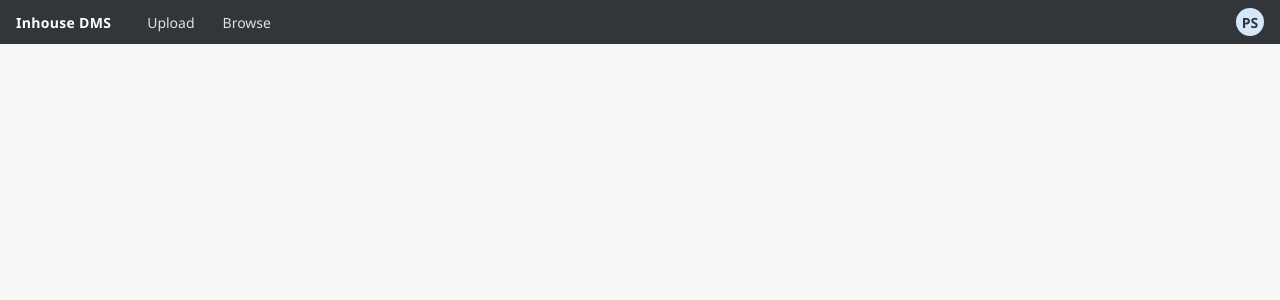
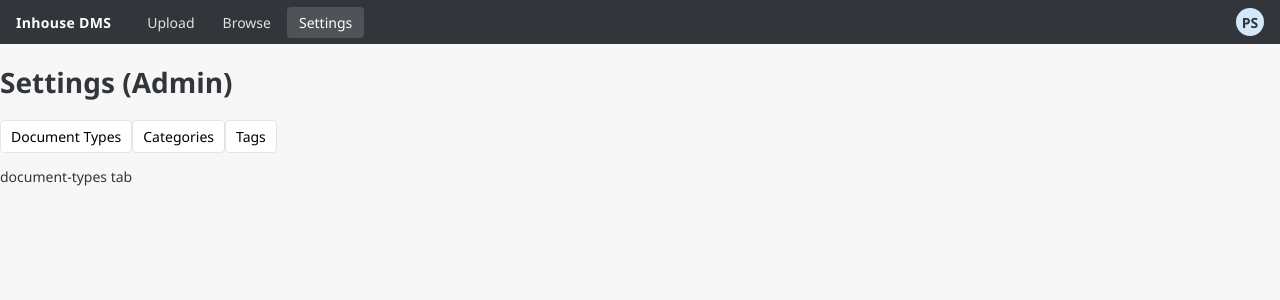
Before and after one commit to pisita93/Inhouse-Document-Management, a React (Vite) app in the folder client/: page /settings in a window 1280 px wide. Shown: the top 300 px of the page. Built offline with nearby package versions, Linux system fonts and the light colour scheme.

Commit message:
feat(client): /settings page with three-tab scaffolding and ShellBar entry

```diff
--- a/client/src/App.tsx
+++ b/client/src/App.tsx
@@ -3,6 +3,7 @@ import { useEffect } from 'react';
 import { UploadPage } from './pages/UploadPage.js';
 import { BrowsePage } from './pages/BrowsePage.js';
 import { DocumentDetailPage } from './pages/DocumentDetailPage.js';
+import { SettingsPage } from './pages/SettingsPage.js';
 import { ShellBar } from './components/ShellBar.js';
 
 export function App() {
@@ -18,6 +19,7 @@ export function App() {
           <Route path="/" element={<UploadPage />} />
           <Route path="/browse" element={<BrowsePage />} />
           <Route path="/documents/:id" element={<DocumentDetailPage />} />
+          <Route path="/settings" element={<SettingsPage />} />
         </Routes>
       </main>
     </div>
--- a/client/src/components/ShellBar.tsx
+++ b/client/src/components/ShellBar.tsx
@@ -16,6 +16,9 @@ export function ShellBar() {
         <NavLink to="/browse" className={navLinkClass}>
           Browse
         </NavLink>
+        <NavLink to="/settings" className={navLinkClass}>
+          Settings
+        </NavLink>
       </nav>
       <span className="fi-shellbar__avatar" aria-hidden>
         PS
--- /dev/null
+++ b/client/src/pages/SettingsPage.tsx
@@ -0,0 +1,50 @@
+import { useState } from 'react';
+
+type Tab = 'tags' | 'categories' | 'document-types';
+
+export function SettingsPage() {
+  const [tab, setTab] = useState<Tab>('document-types');
+  return (
+    <div className="settings-page">
+      <header>
+        <h1>
+          Settings <span className="settings-page__hint">(Admin)</span>
+        </h1>
+      </header>
+      <nav className="settings-page__tabs" role="tablist">
+        <button
+          role="tab"
+          aria-selected={tab === 'document-types'}
+          onClick={() => setTab('document-types')}
+        >
+          Document Types
+        </button>
+        <button
+          role="tab"
+          aria-selected={tab === 'categories'}
+          onClick={() => setTab('categories')}
+        >
+          Categories
+        </button>
+        <button role="tab" aria-selected={tab === 'tags'} onClick={() => setTab('tags')}>
+          Tags
+        </button>
+      </nav>
+      <section role="tabpanel" className="settings-page__panel">
+        {tab === 'document-types' && <DocumentTypesTab />}
+        {tab === 'categories' && <CategoriesTab />}
+        {tab === 'tags' && <TagsTab />}
+      </section>
+    </div>
+  );
+}
+
+function DocumentTypesTab() {
+  return <p>document-types tab</p>;
+}
+function CategoriesTab() {
+  return <p>categories tab</p>;
+}
+function TagsTab() {
+  return <p>tags tab</p>;
+}
```
Also changed, not shown: 1 other file (tests, documents, lock files or other folders).
